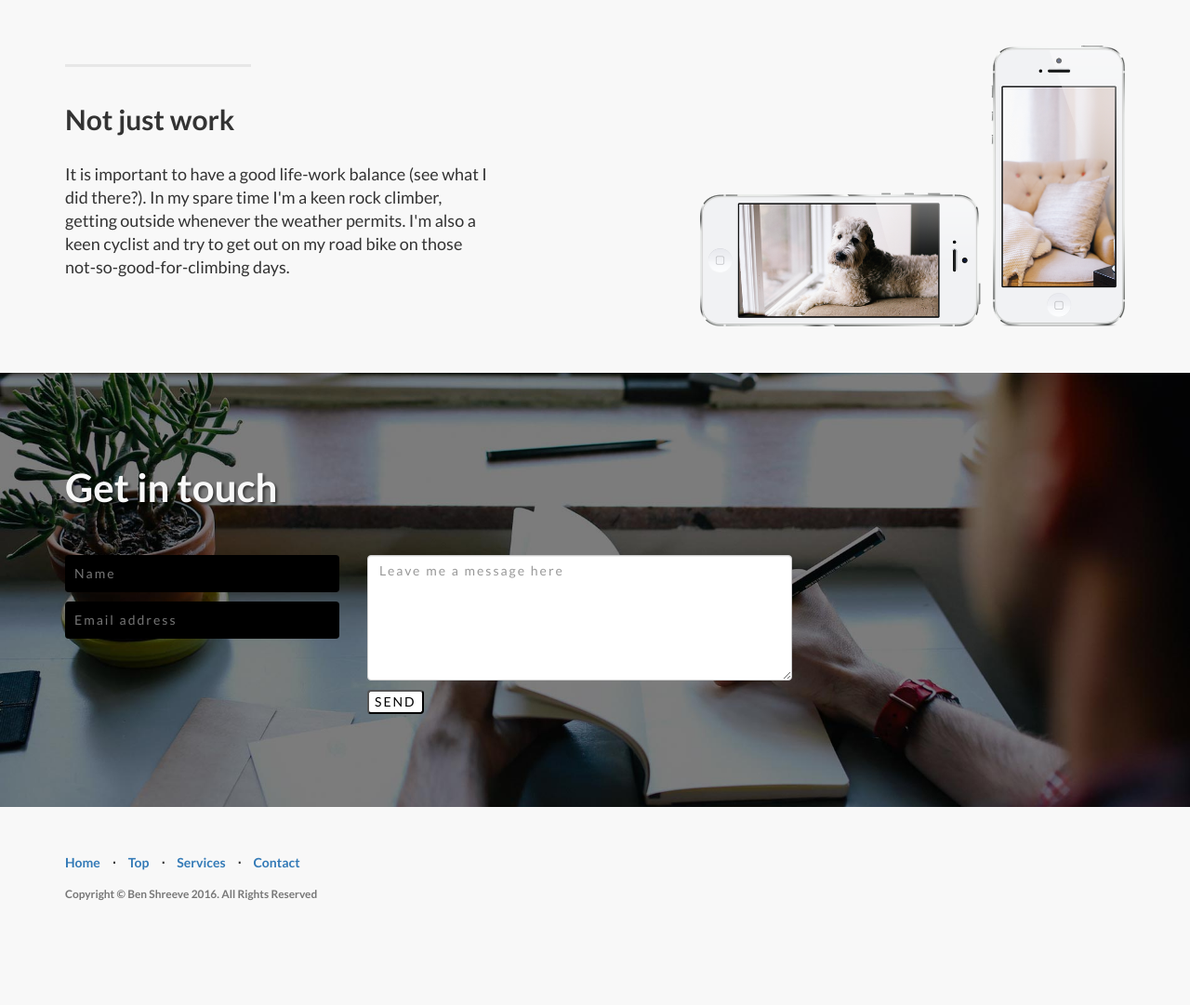
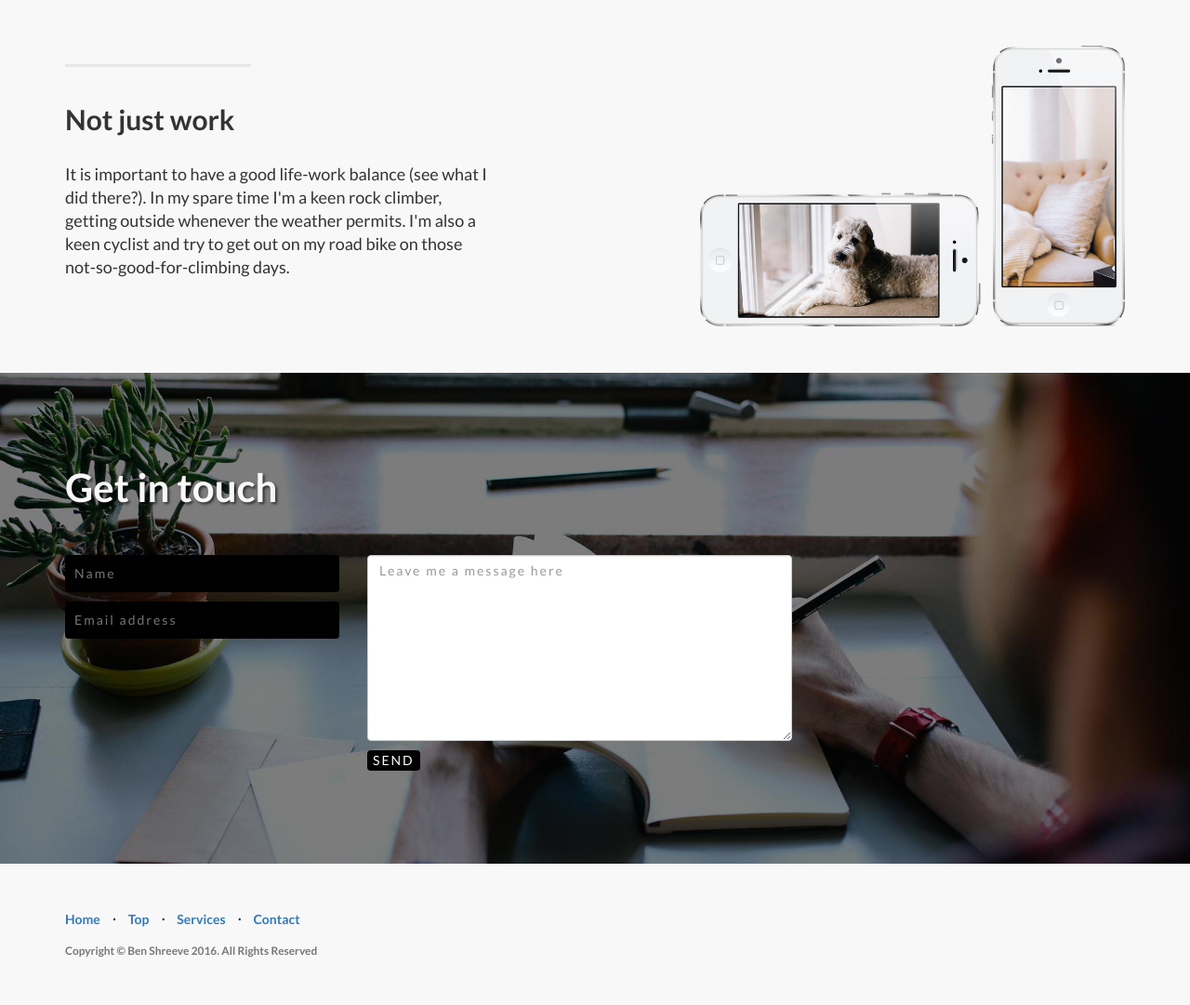
Before and after one commit to benshreeve/benshreeve.github.io, a PHP site: page / in a window 1280 px wide. Shown: the part 2522-3603 px from the top of the page at 93% size. Before the commit the page ends 3491 px from the top, so only its background shows below. Run offline with PHP 8.4, Linux system fonts and the light colour scheme; some libraries are stand-ins or nearby versions.

Commit message:
More CSS Form Tweaks

```diff
--- a/css/form.css
+++ b/css/form.css
@@ -10,12 +10,12 @@ label {
  */
 
 textarea {
-	height: 135px !important;
+	height: 200px !important;
 }
 
 input[type=text], input[type=email], textarea {
 
-background-color: #000000;
+	background-color: #000000;
 	border: none;
 	border-radius: 4px !important;
 /* 	font-size: 22px !important; */
@@ -46,13 +46,14 @@ input[type=submit] {
 	transition: background-color 0.3s;
  		-webkit-transition: background-color 0.3s;
 */
-	background-color: #ffffff;
-	color: #000000;
+	background-color: #000000;
+	color: #ffffff;
 	text-transform: uppercase;
     font-size: 14px;
     font-weight: 400;
     letter-spacing: 2px;
     border-radius: 4px;
+    border: none;
 }
 
 
@@ -69,6 +70,7 @@ input[type=submit]:hover {
     font-weight: 400;
     letter-spacing: 2px;
     border-radius: 4px !important;
+    border: none;
 }
 
 
```
